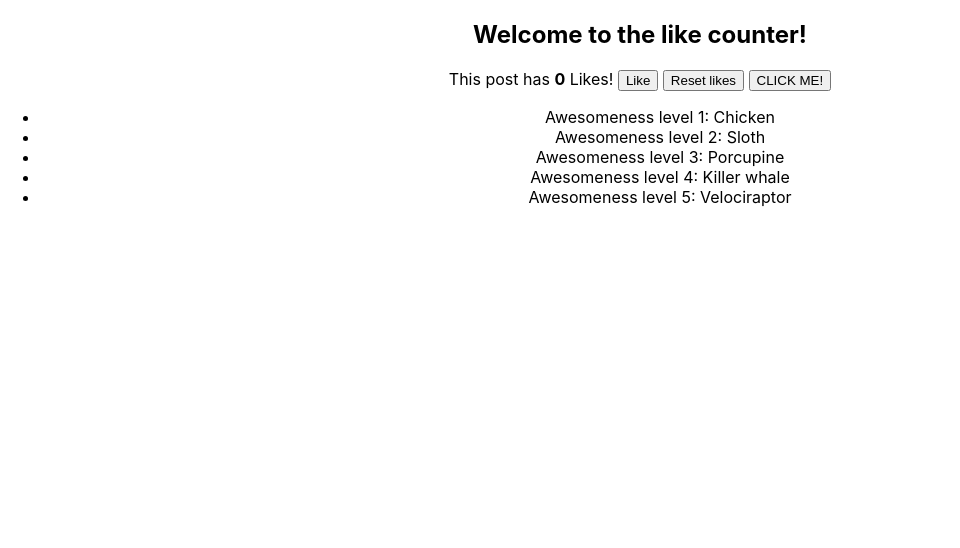
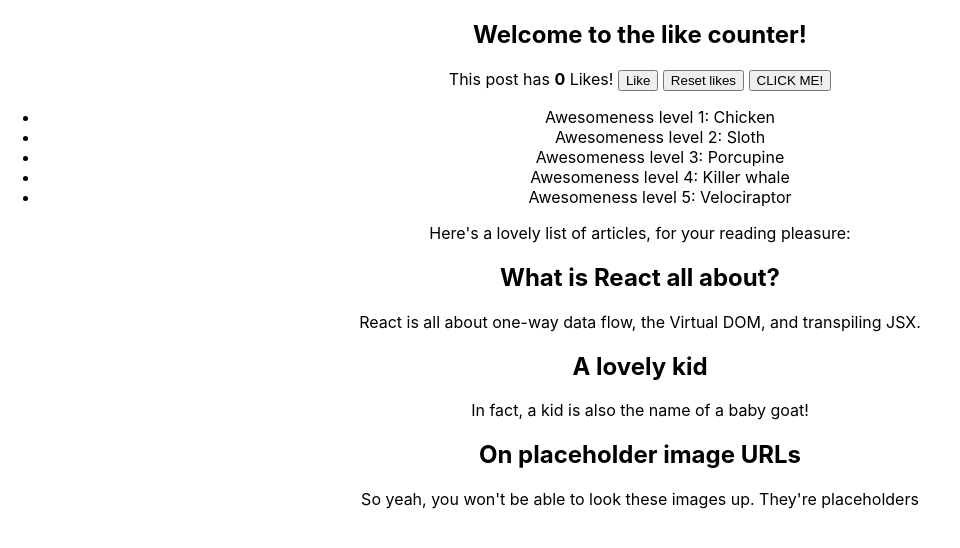
Before and after one commit to luizfiorentino/like-counter, a React (Create React App) app: page / in a window 1280 px wide. Shown: the top 548 px of the page, without its empty margins (0-960 px from the left). Built offline with nearby package versions, Linux system fonts and the light colour scheme.

Commit message:
mapping over state to pass props

```diff
--- a/src/App.js
+++ b/src/App.js
@@ -3,6 +3,7 @@ import "./App.css";
 import LikeCounter from "./LikeCounter";
 import Title from "./Title";
 import AwesomeAnimals from "./AwesomeAnimals";
+import ArticleList from "./ArticleList";
 
 function App() {
   return (
@@ -10,6 +11,7 @@ function App() {
       <Title content="Welcome to the like counter!" />
       <LikeCounter />
       <AwesomeAnimals />
+      <ArticleList />
     </div>
   );
 }
--- /dev/null
+++ b/src/ArticleCard.js
@@ -0,0 +1,9 @@
+export default function ArticleCard(props) {
+  return (
+    <div className="Article">
+      <h2>{props.title}</h2>
+      <p>{props.content}</p>
+      <p>{props.body}</p>
+    </div>
+  );
+}
--- /dev/null
+++ b/src/ArticleList.js
@@ -0,0 +1,40 @@
+import { useState } from "react";
+import ArticleCard from "./ArticleCard";
+
+// Complete the component ArticleList, so that it renders a list of ArticleCards based on the data in its state:
+
+export default function ArticleList() {
+  const [articles, set_articles] = useState([
+    {
+      id: 1,
+      title: "What is React all about?",
+      body: "React is all about one-way data flow, the Virtual DOM, and transpiling JSX.",
+    },
+    {
+      id: 2,
+      title: "A lovely kid",
+      body: "In fact, a kid is also the name of a baby goat!",
+    },
+    {
+      id: 3,
+      title: "On placeholder image URLs",
+      body: "So yeah, you won't be able to look these images up. They're placeholders",
+    },
+  ]);
+
+  return (
+    <div>
+      <p>Here's a lovely list of articles, for your reading pleasure:</p>
+      {articles.map((article, index) => {
+        return (
+          <ArticleCard
+            key={index}
+            id={article.id}
+            title={article.title}
+            body={article.body}
+          />
+        );
+      })}
+    </div>
+  );
+}
```
